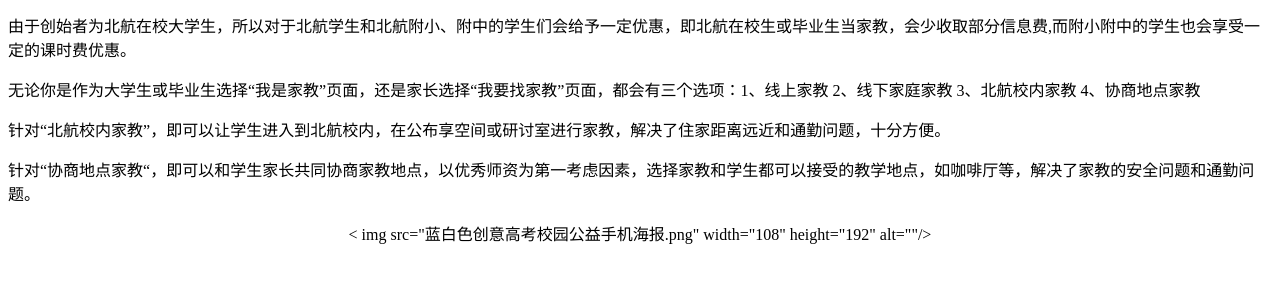
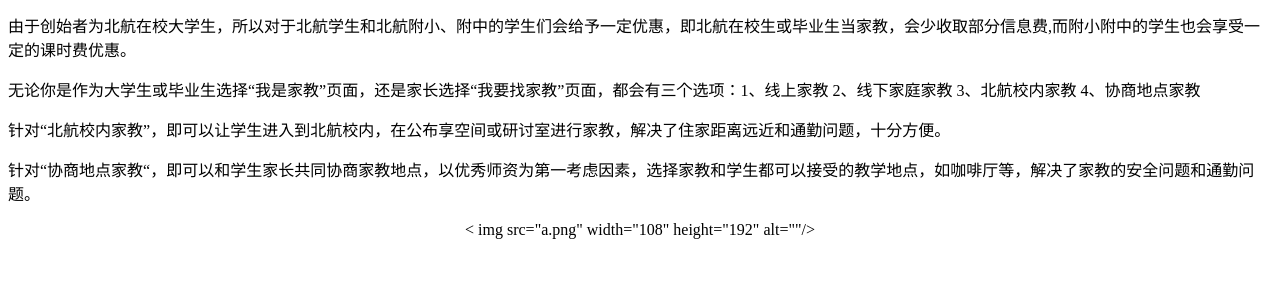
Before and after one commit to gwc000/lyt, a plain HTML site: page index.html in a window 1280 px wide. Shown: the part 188-470 px from the top of the page. Drawn offline with Linux system fonts and the light colour scheme.

Commit message:
Update index.html

```diff
--- a/index.html
+++ b/index.html
@@ -27,7 +27,7 @@
 <p>针对“北航校内家教”，即可以让学生进入到北航校内，在公布享空间或研讨室进行家教，解决了住家距离远近和通勤问题，十分方便。</p >
 <p>针对“协商地点家教“，即可以和学生家长共同协商家教地点，以优秀师资为第一考虑因素，选择家教和学生都可以接受的教学地点，如咖啡厅等，解决了家教的安全问题和通勤问题。</p >
 <div style="text-align: center;">
-< img src="蓝白色创意高考校园公益手机海报.png" width="108" height="192" alt=""/>
+< img src="a.png" width="108" height="192" alt=""/>
 </div>
 
 </body>
```
